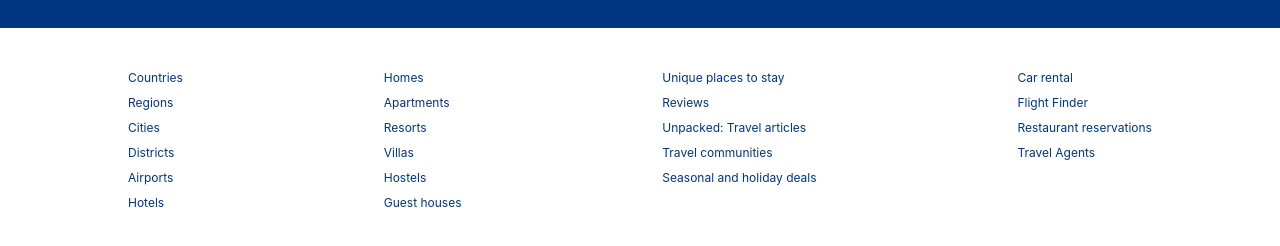
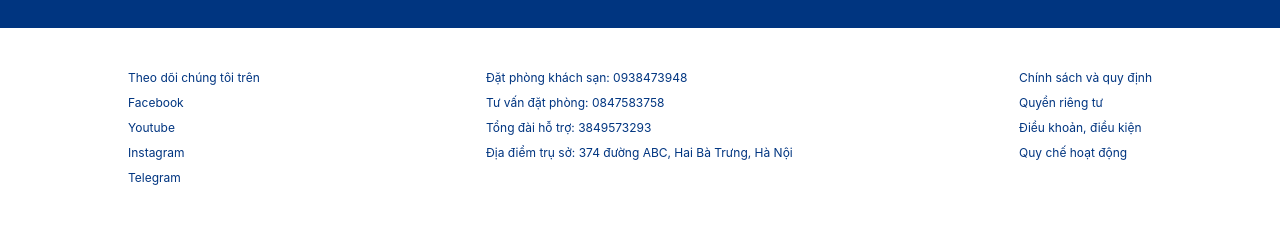
Before and after one commit to tiendat2001/DoAnBachKhoa, a React (Create React App) app in the folder client/: page / in a window 1280 px wide. Shown: the part 1433-1679 px from the top of the page. Built offline with nearby package versions, Linux system fonts and the light colour scheme; no server answers.

Commit message:
chỉnh check quyền add phòng nhỏ, footer

```diff
--- a/client/src/components/footer/Footer.jsx
+++ b/client/src/components/footer/Footer.jsx
@@ -4,34 +4,34 @@ const Footer = () => {
   return (
     <div className="footer">
       <div className="fLists">
-        <ul className="fList">
+        {/* <ul className="fList">
           <li className="fListItem">Countries</li>
           <li className="fListItem">Regions</li>
           <li className="fListItem">Cities</li>
           <li className="fListItem">Districts</li>
           <li className="fListItem">Airports</li>
           <li className="fListItem">Hotels</li>
+        </ul> */}
+        <ul className="fList">
+          <li className="fListItem">Theo dõi chúng tôi trên </li>
+          <li className="fListItem">Facebook </li>
+          <li className="fListItem">Youtube </li>
+          <li className="fListItem">Instagram</li>
+          <li className="fListItem">Telegram</li>
+
         </ul>
         <ul className="fList">
-          <li className="fListItem">Homes </li>
-          <li className="fListItem">Apartments </li>
-          <li className="fListItem">Resorts </li>
-          <li className="fListItem">Villas</li>
-          <li className="fListItem">Hostels</li>
-          <li className="fListItem">Guest houses</li>
+          <li className="fListItem">Đặt phòng khách sạn: 0938473948 </li>
+          <li className="fListItem">Tư vấn đặt phòng: 0847583758</li>
+          <li className="fListItem">Tổng đài hỗ trợ: 3849573293 </li>
+          <li className="fListItem">Địa điểm trụ sở: 374 đường ABC, Hai Bà Trưng, Hà Nội</li>
+          {/* <li className="fListItem">Seasonal and holiday deals </li> */}
         </ul>
         <ul className="fList">
-          <li className="fListItem">Unique places to stay </li>
-          <li className="fListItem">Reviews</li>
-          <li className="fListItem">Unpacked: Travel articles </li>
-          <li className="fListItem">Travel communities </li>
-          <li className="fListItem">Seasonal and holiday deals </li>
-        </ul>
-        <ul className="fList">
-          <li className="fListItem">Car rental </li>
-          <li className="fListItem">Flight Finder</li>
-          <li className="fListItem">Restaurant reservations </li>
-          <li className="fListItem">Travel Agents </li>
+          <li className="fListItem">Chính sách và quy định </li>
+          <li className="fListItem">Quyền riêng tư</li>
+          <li className="fListItem">Điều khoản, điều kiện </li>
+          <li className="fListItem">Quy chế hoạt động</li>
         </ul>
 
       </div>
```
Also changed, not shown: 2 other files (tests, documents, lock files or other folders).
